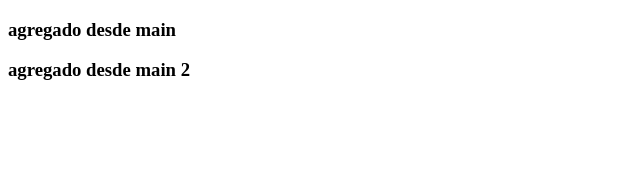
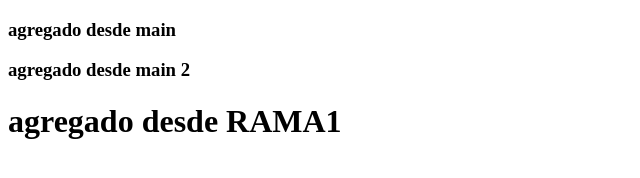
Before and after one commit to AdonyPF/PruebaUnion, a plain HTML site: page Index.html in a window 1280 px wide. Shown: the whole page, without its empty margins (0-640 px from the left). Drawn offline with Linux system fonts and the light colour scheme.

Commit message:
comentario desde RAMA1

```diff
--- a/Index.html
+++ b/Index.html
@@ -9,5 +9,7 @@
 <body>
 <h3>agregado desde main</h3>
 <h3>agregado desde main 2</h3>
+
+<h1>agregado desde RAMA1</h1>
 </body>
 </html>
```
